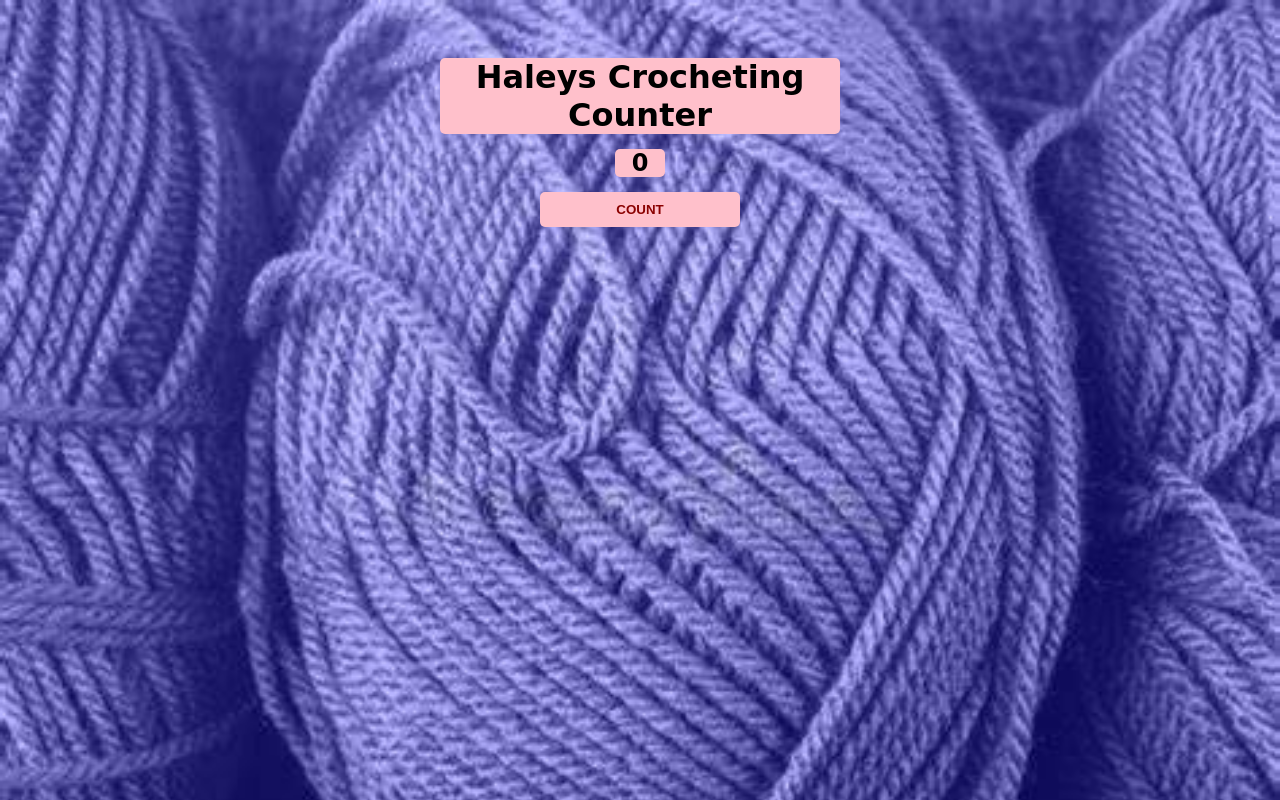
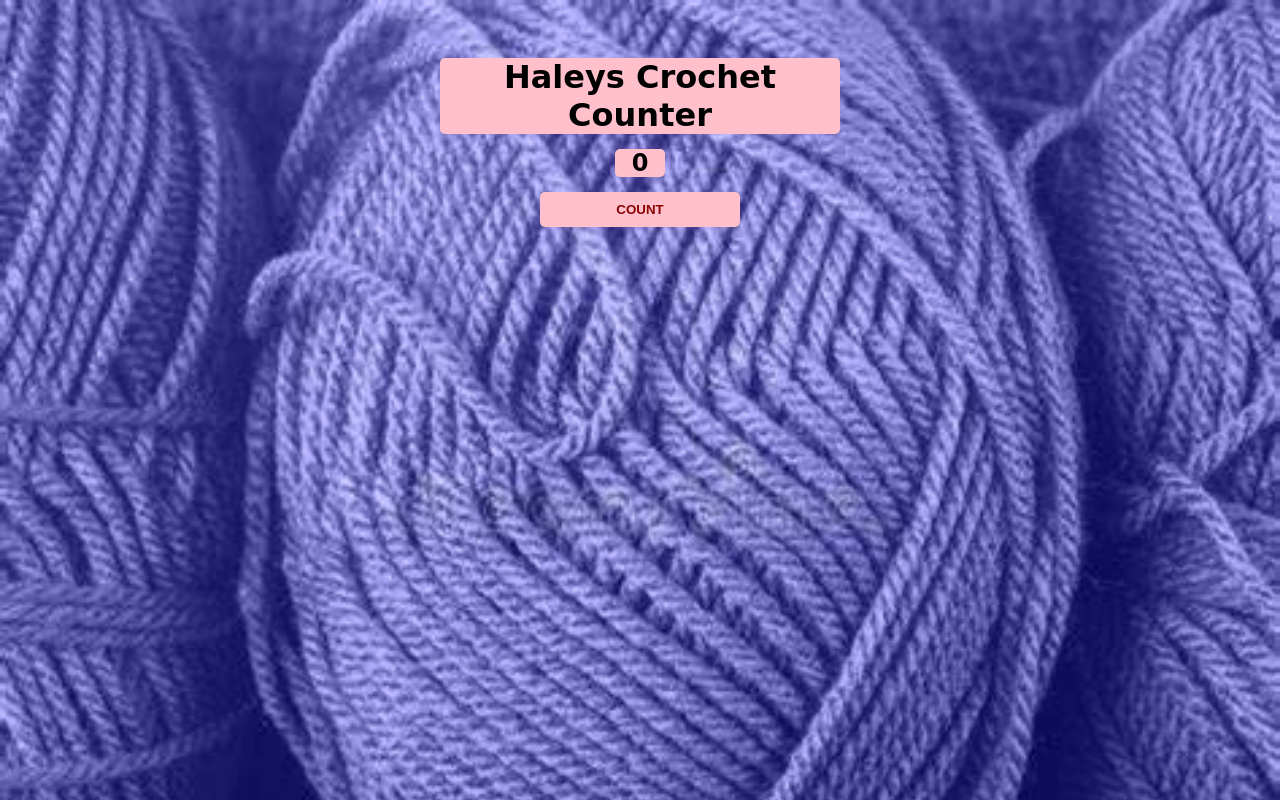
Before and after one commit to HaiznLegend/Crochet-Counter, a plain HTML site: page index.html in a window 1280 px wide. Drawn offline with Linux system fonts and the light colour scheme.

Commit message:
Update index.html

```diff
--- a/index.html
+++ b/index.html
@@ -10,7 +10,7 @@
 <body>
     <div id="body">
         <header>
-            <h1>Haleys Crocheting Counter</h1>
+            <h1>Haleys Crochet Counter</h1>
         </header>
         <h2 id="count-el">0</h2>
         <button id="increment-btn" onclick="increment()">COUNT</button>
```
